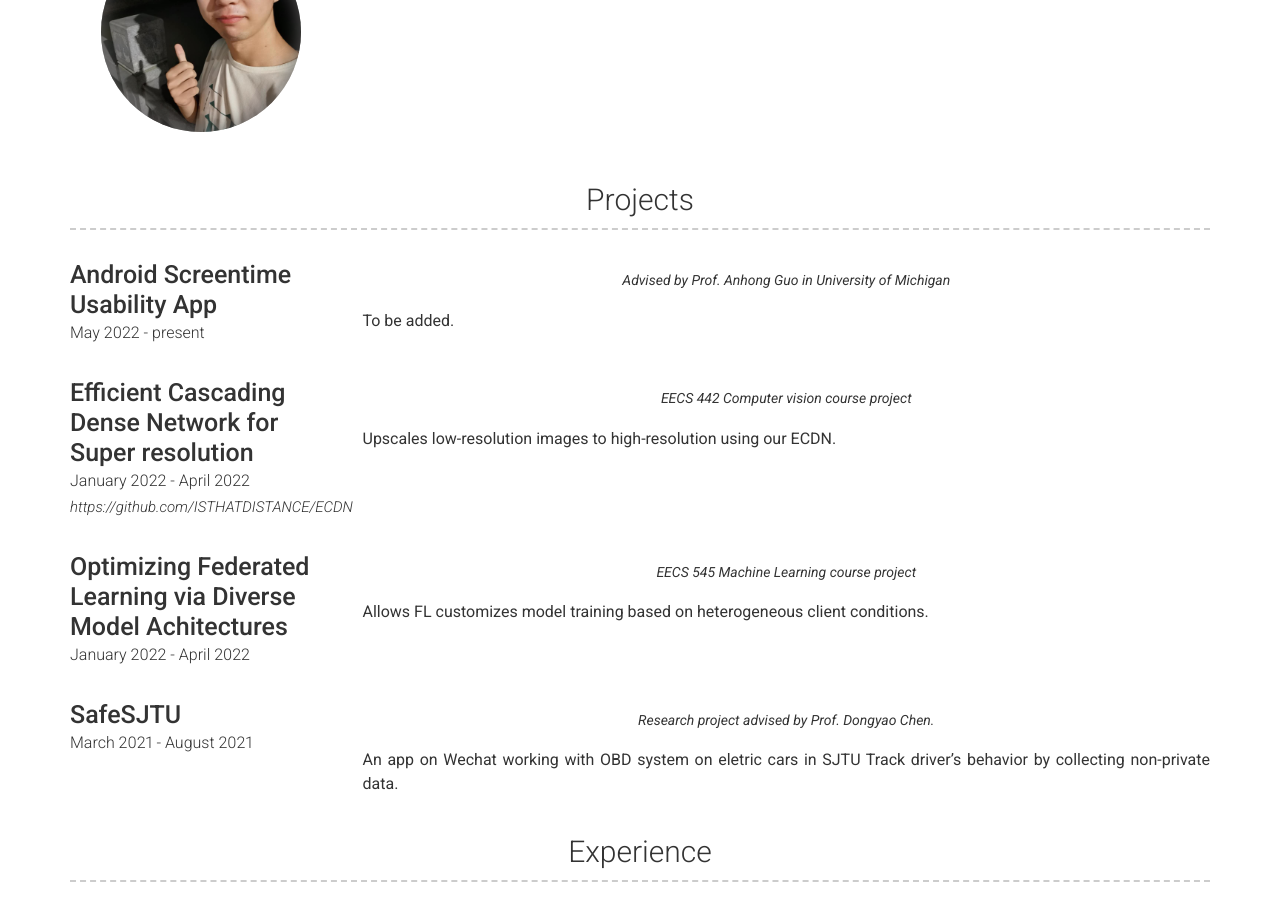
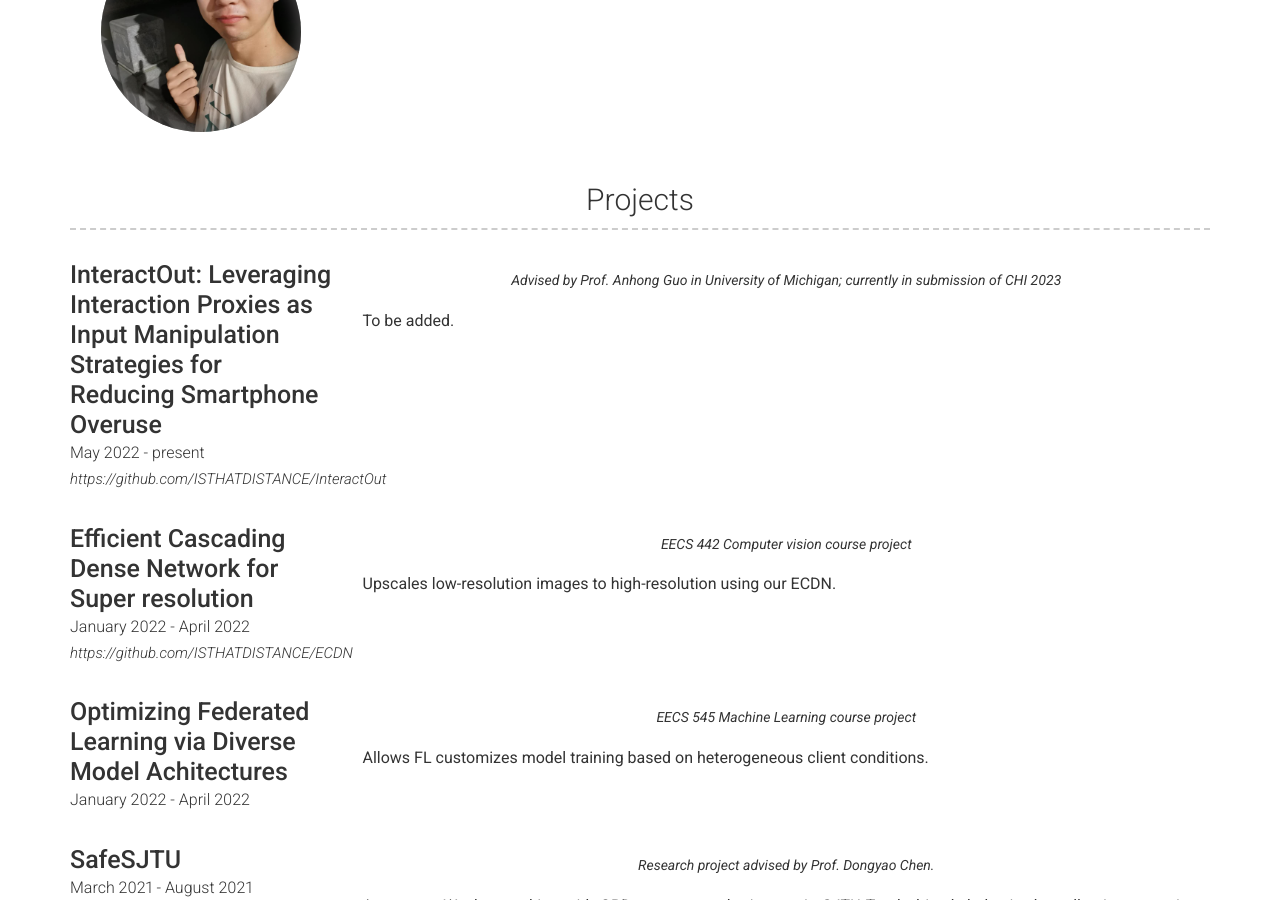
Before and after one commit to ISTHATDISTANCE/isthatdistance.github.io, a Jekyll site: the page built from index.md, in a window 1280 px wide and 900 px high, scrolled down 370 px. Built offline with Jekyll 4.4.1, drawn with Linux system fonts in a browser that asks for light colours; nearby versions of some CDN libraries.

Commit message:
add InteractOut

```diff
--- a/_config.yml
+++ b/_config.yml
@@ -68,12 +68,13 @@ content:
     layout: list # Type of content section (list/text)
     content:
       - layout: left
-        title: Android Screentime Usability App
+        title: "InteractOut: Leveraging Interaction Proxies as Input Manipulation Strategies for Reducing Smartphone Overuse"
         caption: May 2022 - present
         quote: >
-          Advised by Prof. Anhong Guo in University of Michigan
+          Advised by Prof. Anhong Guo in University of Michigan; currently in submission of CHI 2023
         description:
           To be added.
+        link: https://github.com/ISTHATDISTANCE/InteractOut
       - layout: left
         title: Efficient Cascading Dense Network for Super resolution
         caption: January 2022 - April 2022
```
